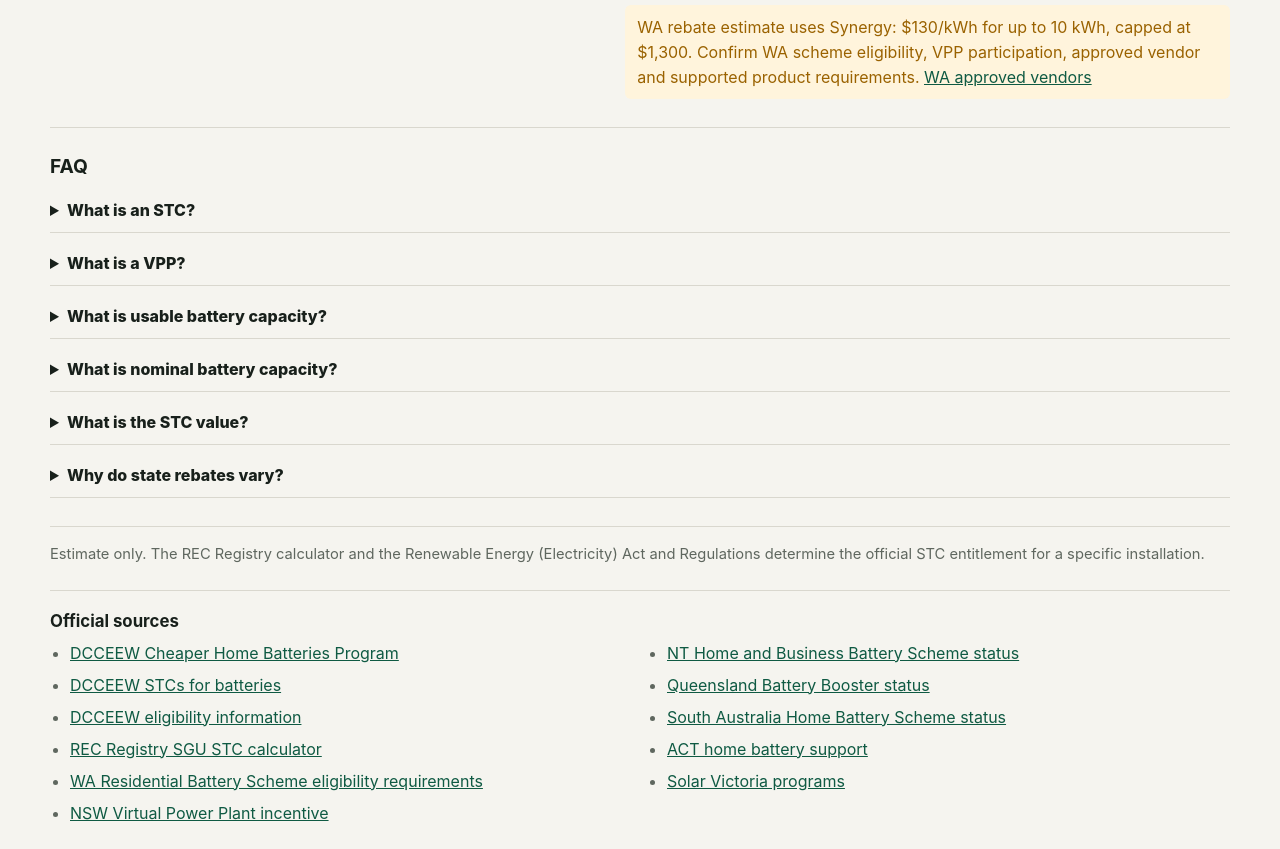
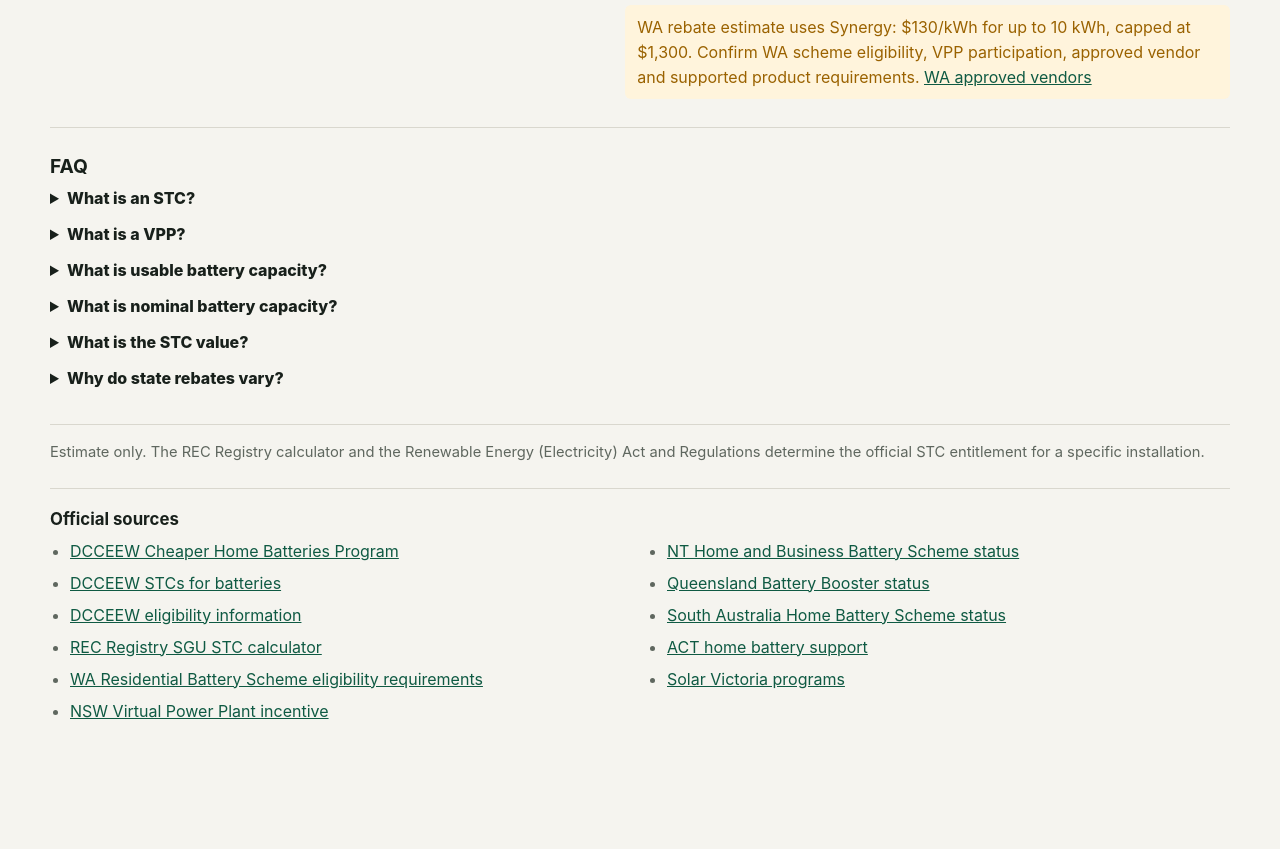
Before and after one commit to V5U2/solar-rebate, a website: page index.html in a window 1280 px wide. Shown: the part 970-1819 px from the top of the page. After the commit the page ends 1717 px from the top, so only its background shows below. Drawn offline with Linux system fonts and the light colour scheme.

```diff
--- a/styles.css
+++ b/styles.css
@@ -420,7 +420,7 @@
 
 .faq {
   display: grid;
-  gap: 10px;
+  gap: 0;
   margin-top: 28px;
   padding-top: 26px;
   border-top: 1px solid var(--line);
@@ -432,14 +432,16 @@
 }
 
 .faq details {
-  border-bottom: 1px solid var(--line);
-  padding: 10px 0 12px;
+  border-bottom: 0;
+  padding: 0;
 }
 
 .faq summary {
   cursor: pointer;
   color: var(--ink);
   font-weight: 800;
+  line-height: 1.25;
+  padding: 8px 0;
 }
 
 .faq p {
```
Also changed, not shown: .github/workflows/pages.yml, README.md.
